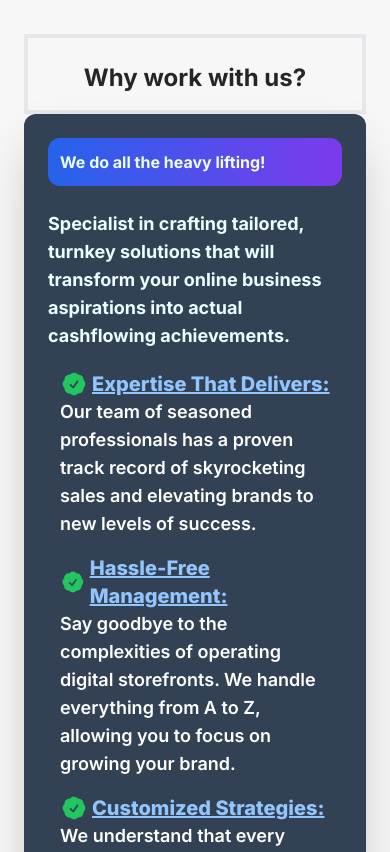
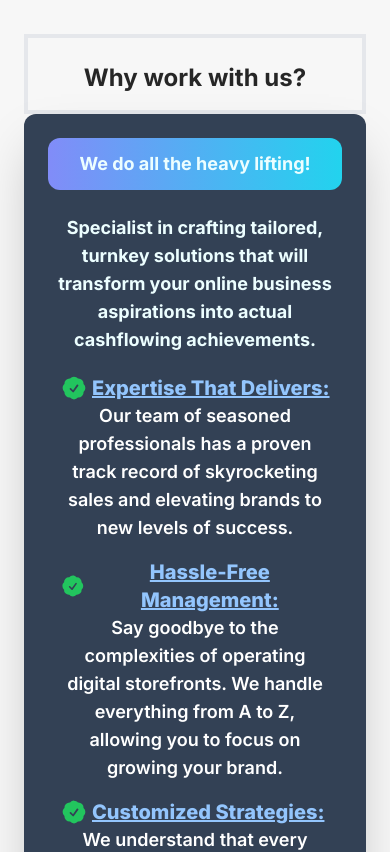
Before and after one commit to rdrachenberg/automated-e-solutions, a Next.js app: page / in a window 390 px wide. Shown: the part 740-1592 px from the top of the page. Built offline with nearby package versions, Linux system fonts and the light colour scheme.

Commit message:
mobile adjustments

```diff
--- a/src/components/Qualify.js
+++ b/src/components/Qualify.js
@@ -5,7 +5,7 @@ import { useState } from "react";
 const Qualify = () => {
 
     return (
-        <div className='container bg-slate-200 h-96 mb-96'>
+        <div className='container bg-slate-200 h-96'>
 
             <div className='text-blue-600 text-2xl pt-8 text-bold mx-auto text-decoration-line: underline'>Let's see if you qualify to be our Automated FBA Wholesale Store Partner</div>
             <div className="grid grid-cols-1 gap-1 pt-20">
--- a/src/components/Testimonials.js
+++ b/src/components/Testimonials.js
@@ -12,8 +12,8 @@ const Testimonials = () => {
                     </div>
                 </div>
             </div>
-            <div className='text-left bg-slate-700 rounded-xl p-6 mb-12 shadow-2xl'>
-                <h4 className="mb-6 text-1xl font-bold text-cyan-50 bg-gradient-to-r from-blue-600 to-violet-600 p-3 rounded-xl">
+            <div className='text-center bg-slate-700 rounded-xl p-6 mb-12 shadow-2xl'>
+                <h4 className="mb-6 text-lg sm:text-2xl mx-auto font-bold text-cyan-50 bg-gradient-to-r from-indigo-400 to-cyan-400 p-3 rounded-xl">
                     We do all the heavy lifting!
                 </h4>
                 <p className="mb-1 pb-1 md:mb-1 md:pb-0 text-lg text-cyan-50">
```
